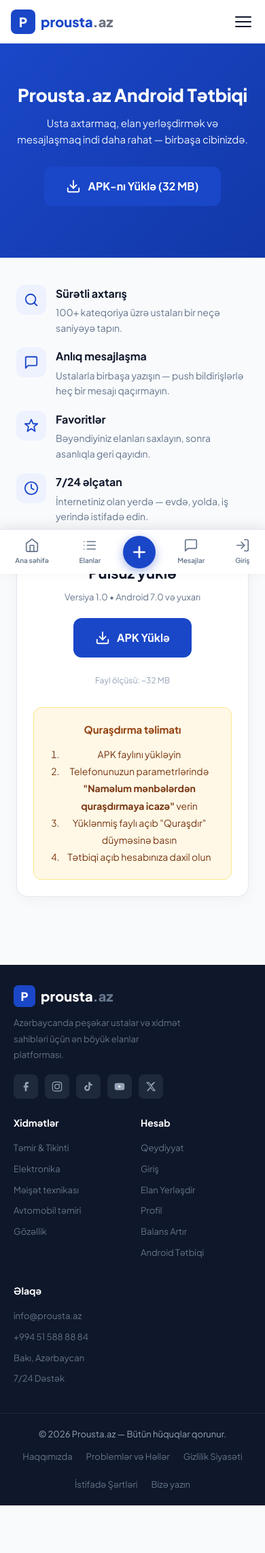
After one commit to guliyevsarxan92-dot/prousta, a Django app: page /mobil-tetbiq/ in a window 390 px wide. The commit adds this page. Shown: the whole page at 68% size. Run offline with Django 5.2, Linux system fonts and the light colour scheme; data comes from the database, SQL or seed files in the repository; some libraries are stand-ins or nearby versions.

Commit message:
Mobil tətbiq yükləmə səhifəsi (/mobil-tetbiq) — GitHub Release-dən APK

```diff
--- a/core/sitemaps.py
+++ b/core/sitemaps.py
@@ -77,7 +77,7 @@ class StatikSitemap(Sitemap):
     priority = 0.5
 
     def items(self):
-        return ['index', 'elan_siyahi', 'haqqimizda', 'problemler_siyahi', 'gizlilik', 'istifade_sertleri']
+        return ['index', 'elan_siyahi', 'haqqimizda', 'mobil_app', 'problemler_siyahi', 'gizlilik', 'istifade_sertleri']
 
     def location(self, item):
         return reverse(item)
--- a/core/urls.py
+++ b/core/urls.py
@@ -36,6 +36,7 @@ urlpatterns = [
     path('gizlilik/', views.gizlilik, name='gizlilik'),
     path('istifade-sertleri/', views.istifade_sertleri, name='istifade_sertleri'),
     path('haqqimizda/', views.haqqimizda, name='haqqimizda'),
+    path('mobil-tetbiq/', views.mobil_app, name='mobil_app'),
     path('problemler/', views.problemler_siyahi, name='problemler_siyahi'),
     path('problemler/<slug:slug>/', views.problem_detail, name='problem_detail'),
 ]
--- a/core/views.py
+++ b/core/views.py
@@ -661,6 +661,9 @@ def istifade_sertleri(request):
 def haqqimizda(request):
     return render(request, 'haqqimizda.html')
 
+def mobil_app(request):
+    return render(request, 'mobil_app.html')
+
 @login_required
 def profil_foto_crop(request):
     return render(request, 'profil_foto_crop.html')
--- a/templates/base.html
+++ b/templates/base.html
@@ -245,6 +245,7 @@ footer{background:#0f172a;color:#94a3b8;margin-top:60px}
       <a href="{% url 'elan_yarat' %}">Elan Yerləşdir</a>
       <a href="{% url 'profil' %}">Profil</a>
       <a href="{% url 'odenis' %}">Balans Artır</a>
+      <a href="{% url 'mobil_app' %}">Android Tətbiqi</a>
     </div>
     <div class="footer-col">
       <h4>Əlaqə</h4>
--- /dev/null
+++ b/templates/mobil_app.html
@@ -0,0 +1,110 @@
+{% extends 'base.html' %}
+{% load static %}
+
+{% block title %}Prousta.az Android Tətbiqini Yüklə — Mobil Tətbiq{% endblock %}
+{% block description %}Prousta.az mobil tətbiqini pulsuz Android telefonunuza yükləyin. Elanları daha rahat axtarın, ustalarla birbaşa əlaqə saxlayın.{% endblock %}
+{% block canonical %}/mobil-tetbiq/{% endblock %}
+
+{% block style %}
+<style>
+.app-hero{background:linear-gradient(135deg,#1a47c8,#1238a8);color:#fff;padding:60px 24px;text-align:center}
+.app-hero h1{font-size:36px;font-weight:800;margin-bottom:14px;line-height:1.2}
+.app-hero p{font-size:17px;opacity:.92;max-width:620px;margin:0 auto 28px}
+.app-wrap{max-width:1000px;margin:0 auto;padding:40px 24px}
+.app-grid{display:grid;grid-template-columns:1fr 1fr;gap:40px;align-items:center}
+.app-features{display:flex;flex-direction:column;gap:18px}
+.feat{display:flex;gap:14px;align-items:flex-start}
+.feat-icon{width:44px;height:44px;border-radius:12px;background:#eef2ff;color:#1a47c8;display:flex;align-items:center;justify-content:center;flex-shrink:0}
+.feat h3{font-size:16px;font-weight:700;margin-bottom:4px;color:#0f172a}
+.feat p{font-size:14px;color:#64748b;line-height:1.6}
+.download-card{background:#fff;border:1px solid #e2e8f0;border-radius:16px;padding:32px;box-shadow:0 4px 20px rgba(0,0,0,.04);text-align:center}
+.download-card h2{font-size:22px;font-weight:700;margin-bottom:8px}
+.download-card .version{color:#64748b;font-size:13px;margin-bottom:20px}
+.download-btn{display:inline-flex;align-items:center;gap:10px;background:#1a47c8;color:#fff;padding:16px 32px;border-radius:12px;font-weight:700;font-size:16px;transition:.2s;margin-bottom:16px}
+.download-btn:hover{background:#1238a8;transform:translateY(-2px);box-shadow:0 6px 20px rgba(26,71,200,.3)}
+.download-meta{font-size:12px;color:#94a3b8;margin-top:8px}
+.install-steps{background:#fff8e6;border:1px solid #fde68a;border-radius:12px;padding:20px;margin-top:30px}
+.install-steps h3{font-size:15px;font-weight:700;color:#92400e;margin-bottom:12px}
+.install-steps ol{padding-left:20px;color:#78350f;font-size:14px;line-height:1.8}
+@media(max-width:768px){
+  .app-hero h1{font-size:26px}
+  .app-hero p{font-size:15px}
+  .app-grid{grid-template-columns:1fr;gap:30px}
+  .download-card{padding:24px}
+}
+</style>
+{% endblock %}
+
+{% block content %}
+<section class="app-hero">
+  <h1>Prousta.az Android Tətbiqi</h1>
+  <p>Usta axtarmaq, elan yerləşdirmək və mesajlaşmaq indi daha rahat — birbaşa cibinizdə.</p>
+  <a href="https://github.com/guliyevsarxan92-dot/prousta/releases/download/v1.0/prousta.apk" class="download-btn" download>
+    <svg width="22" height="22" viewBox="0 0 24 24" fill="none" stroke="currentColor" stroke-width="2" stroke-linecap="round" stroke-linejoin="round"><path d="M21 15v4a2 2 0 0 1-2 2H5a2 2 0 0 1-2-2v-4"/><polyline points="7 10 12 15 17 10"/><line x1="12" y1="15" x2="12" y2="3"/></svg>
+    APK-nı Yüklə (32 MB)
+  </a>
+</section>
+
+<div class="app-wrap">
+  <div class="app-grid">
+    <div class="app-features">
+      <div class="feat">
+        <div class="feat-icon">
+          <svg width="22" height="22" viewBox="0 0 24 24" fill="none" stroke="currentColor" stroke-width="2" stroke-linecap="round" stroke-linejoin="round"><circle cx="11" cy="11" r="8"/><line x1="21" y1="21" x2="16.65" y2="16.65"/></svg>
+        </div>
+        <div>
+          <h3>Sürətli axtarış</h3>
+          <p>100+ kateqoriya üzrə ustaları bir neçə saniyəyə tapın.</p>
+        </div>
+      </div>
+      <div class="feat">
+        <div class="feat-icon">
+          <svg width="22" height="22" viewBox="0 0 24 24" fill="none" stroke="currentColor" stroke-width="2" stroke-linecap="round" stroke-linejoin="round"><path d="M21 15a2 2 0 0 1-2 2H7l-4 4V5a2 2 0 0 1 2-2h14a2 2 0 0 1 2 2z"/></svg>
+        </div>
+        <div>
+          <h3>Anlıq mesajlaşma</h3>
+          <p>Ustalarla birbaşa yazışın — push bildirişlərlə heç bir mesajı qaçırmayın.</p>
+        </div>
+      </div>
+      <div class="feat">
+        <div class="feat-icon">
+          <svg width="22" height="22" viewBox="0 0 24 24" fill="none" stroke="currentColor" stroke-width="2" stroke-linecap="round" stroke-linejoin="round"><path d="M12 2l3 7h7l-5.5 4.5L18 21l-6-4-6 4 1.5-7.5L2 9h7z"/></svg>
+        </div>
+        <div>
+          <h3>Favoritlər</h3>
+          <p>Bəyəndiyiniz elanları saxlayın, sonra asanlıqla geri qayıdın.</p>
+        </div>
+      </div>
+      <div class="feat">
+        <div class="feat-icon">
+          <svg width="22" height="22" viewBox="0 0 24 24" fill="none" stroke="currentColor" stroke-width="2" stroke-linecap="round" stroke-linejoin="round"><circle cx="12" cy="12" r="10"/><polyline points="12 6 12 12 16 14"/></svg>
+        </div>
+        <div>
+          <h3>7/24 əlçatan</h3>
+          <p>İnternetiniz olan yerdə — evdə, yolda, iş yerində istifadə edin.</p>
+        </div>
+      </div>
+    </div>
+
+    <div class="download-card">
+      <h2>Pulsuz yüklə</h2>
+      <div class="version">Versiya 1.0 • Android 7.0 və yuxarı</div>
+      <a href="https://github.com/guliyevsarxan92-dot/prousta/releases/download/v1.0/prousta.apk" class="download-btn" download>
+        <svg width="22" height="22" viewBox="0 0 24 24" fill="none" stroke="currentColor" stroke-width="2" stroke-linecap="round" stroke-linejoin="round"><path d="M21 15v4a2 2 0 0 1-2 2H5a2 2 0 0 1-2-2v-4"/><polyline points="7 10 12 15 17 10"/><line x1="12" y1="15" x2="12" y2="3"/></svg>
+        APK Yüklə
+      </a>
+      <div class="download-meta">Fayl ölçüsü: ~32 MB</div>
+
+      <div class="install-steps">
+        <h3>Quraşdırma təlimatı</h3>
+        <ol>
+          <li>APK faylını yükləyin</li>
+          <li>Telefonunuzun parametrlərində <b>"Naməlum mənbələrdən quraşdırmaya icazə"</b> verin</li>
+          <li>Yüklənmiş faylı açıb "Quraşdır" düyməsinə basın</li>
+          <li>Tətbiqi açıb hesabınıza daxil olun</li>
+        </ol>
+      </div>
+    </div>
+  </div>
+</div>
+{% endblock %}
```
